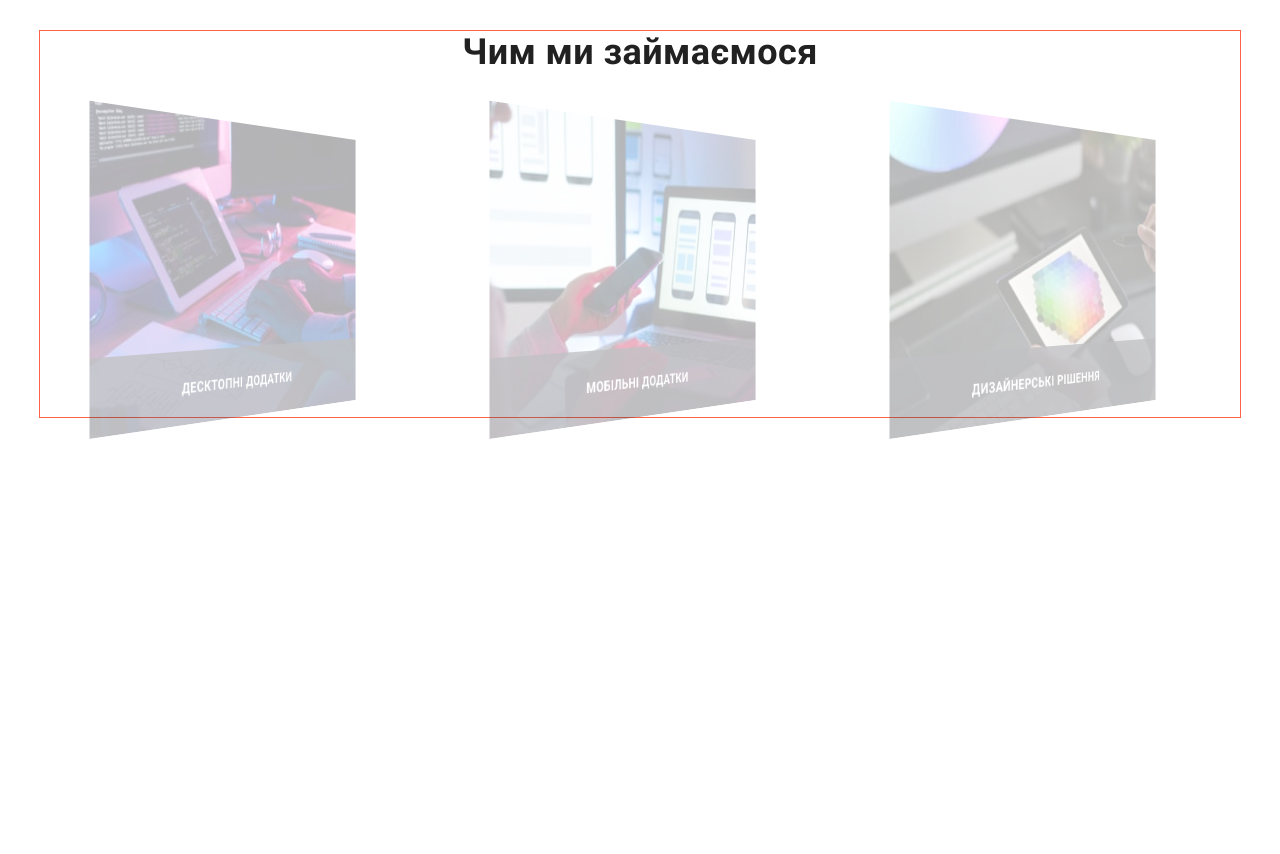
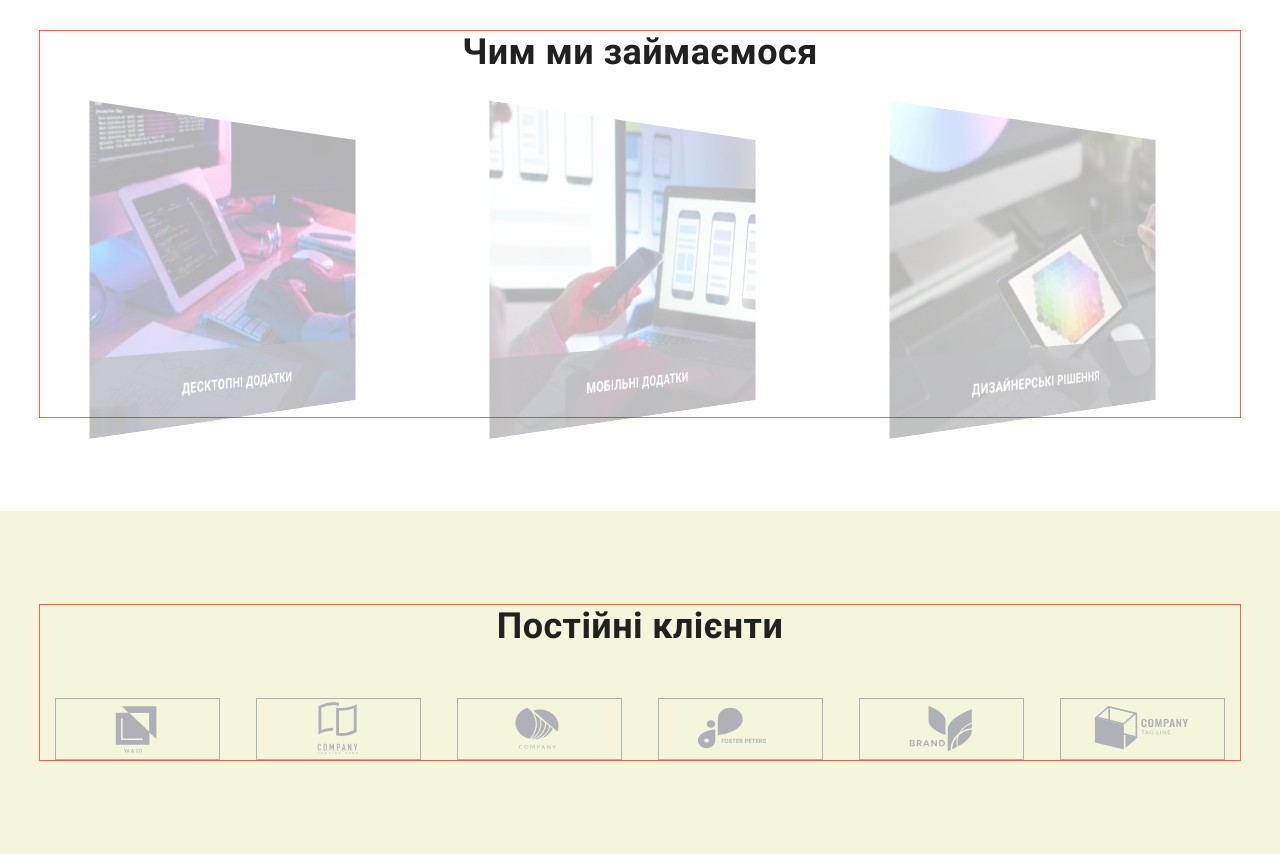
Before and after one commit to vladkand/w02-studio-06-2-sass, a plain HTML site: page index.html in a window 1280 px wide. Shown: the part 1086-1940 px from the top of the page. Before the commit the page ends 1597 px from the top, so only its background shows below. Drawn offline with nearby package versions, Linux system fonts and the light colour scheme.

Commit message:
Add clients section

```diff
--- a/index.html
+++ b/index.html
@@ -193,6 +193,65 @@
             </div>
          </section>
          <!-- work-fin -->
+
+         <!-- ===== CLIENT ===== -->
+
+         <section class="clients section">
+            <div class="container">
+               <h2 class="section-title title">Постійні клієнти</h2>
+               <ul class="Clients__list client-list list">
+                  <li class="clients__item client-list__item">
+                     <a class="clients-list__link clients__link" href="">
+                        <svg class="clients__ico" width="106" height="60">
+                           <use href="./images/symbol.svg#client-1"></use>
+                        </svg>
+                     </a>
+                  </li>
+
+                  <li class="clients__item client-list__item">
+                     <a class="clients-list__link clients__link" href="">
+                        <svg class="clients__ico" width="106" height="60">
+                           <use href="./images/symbol.svg#client-2"></use>
+                        </svg>
+                     </a>
+                  </li>
+
+                  <li class="clients__item client-list__item">
+                     <a class="clients-list__link clients__link" href="">
+                        <svg class="clients__ico" width="106" height="60">
+                           <use href="./images/symbol.svg#client-3"></use>
+                        </svg>
+                     </a>
+                  </li>
+
+                  <li class="clients__item client-list__item">
+                     <a class="clients-list__link clients__link" href="">
+                        <svg class="clients__ico" width="106" height="60">
+                           <use href="./images/symbol.svg#client-4"></use>
+                        </svg>
+                     </a>
+                  </li>
+
+                  <li class="clients__item client-list__item">
+                     <a class="clients-list__link clients__link" href="">
+                        <svg class="clients__ico" width="106" height="60">
+                           <use href="./images/symbol.svg#client-5"></use>
+                        </svg>
+                     </a>
+                  </li>
+
+                  <li class="clients__item client-list__item">
+                     <a class="clients-list__link clients__link" href="">
+                        <svg class="clients__ico" width="106" height="60">
+                           <use href="./images/symbol.svg#client-6"></use>
+                        </svg>
+                     </a>
+                  </li>
+               </ul>
+            </div>
+         </section>
+
+         <!--  -->
       </main>
       <!-- header-fin -->
    </body>
--- /dev/null
+++ b/sass/layout/clients/_clients.scss
@@ -0,0 +1,37 @@
+.clients {
+   background-color: beige;
+}
+
+.Clients__list {
+   margin-top: 50px;
+   display: flex;
+   flex-wrap: wrap;
+   justify-content: space-between;
+   column-gap: 30px;
+   row-gap: 15px;
+}
+
+.clients__item {
+   flex-basis: calc(100% / 6 - 30px);
+}
+
+.clients__link {
+   display: flex;
+
+   color: $client-color;
+   border: 1px solid $client-color;
+
+   transition: all 500ms $cubic-function;
+
+   &:focus,
+   &:hover {
+      color: $color-accent;
+      border-color: $color-accent;
+      scale: 1.02;
+   }
+}
+
+.clients__ico {
+   margin: auto;
+   fill: currentColor;
+}
--- a/sass/layout/works/_works.scss
+++ b/sass/layout/works/_works.scss
@@ -16,7 +16,7 @@
 
 .works__list:hover .works__thumb {
    opacity: 1;
-   transform: rotateY(360deg);
+   transform: rotateY(-360deg);
 }
 
 .works-list__item {
--- a/sass/main.scss
+++ b/sass/main.scss
@@ -17,3 +17,4 @@
 @import './layout/hero/hero';
 @import './layout/features/feature';
 @import './layout/works/works';
+@import './layout/clients/clients';
```
Also changed, not shown: css/main.css, css/main.min.css, 2 other files.
